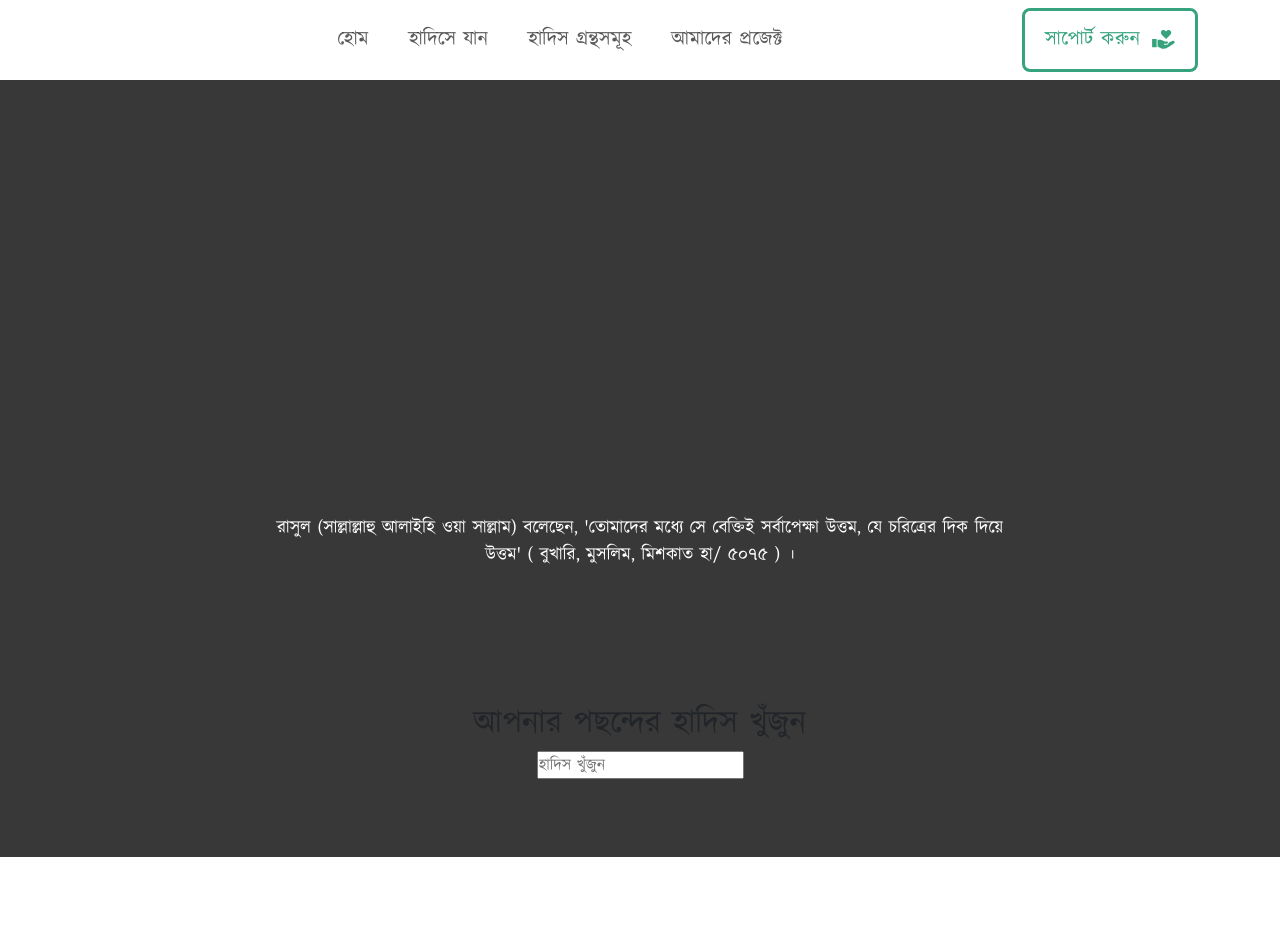
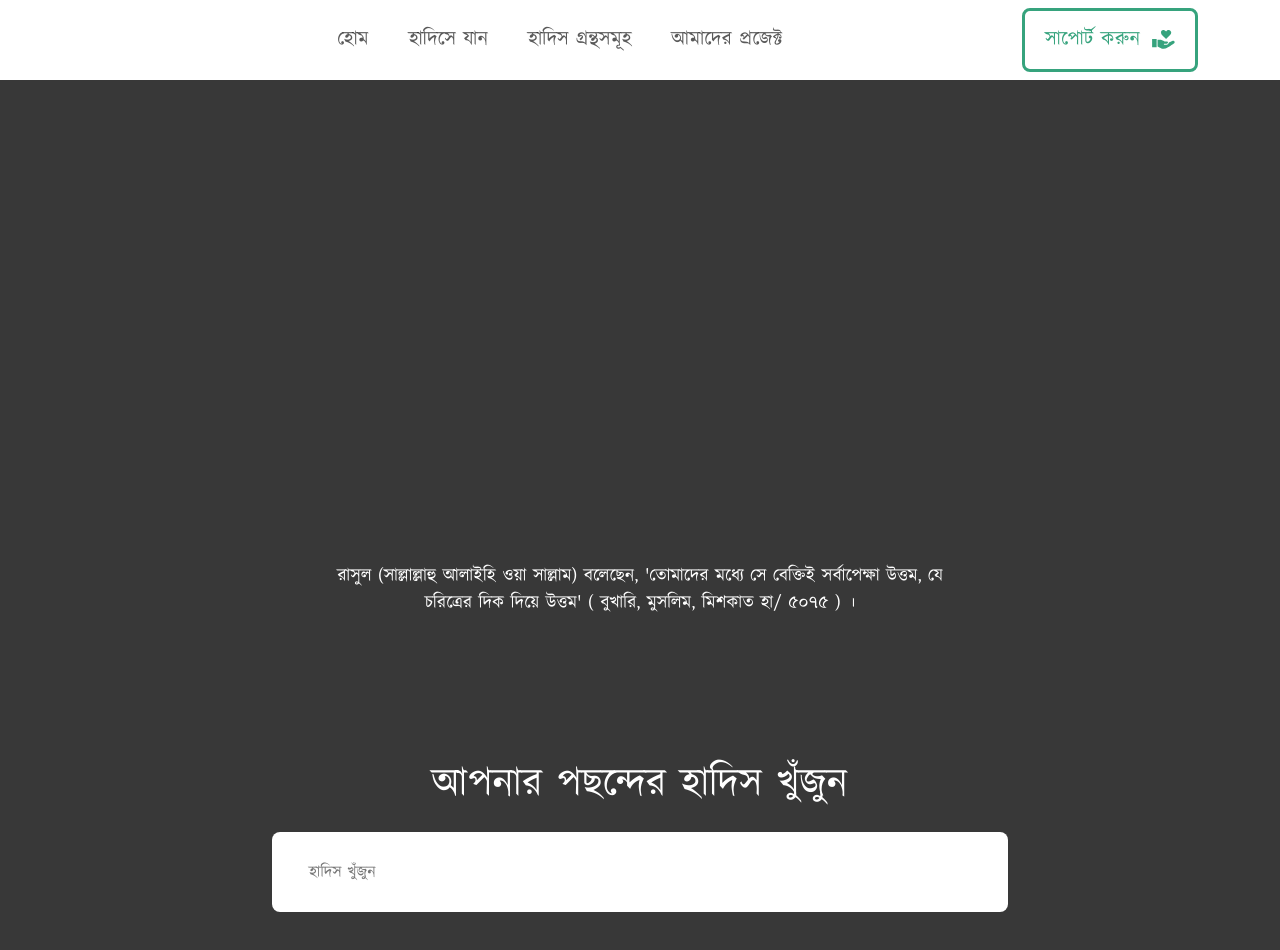
Before and after one commit to chayan999/Al-Hadis, a plain HTML site: page index.html in a window 1280 px wide. Before the commit the page ends 857 px from the top, so only its background shows below. Drawn offline with Linux system fonts and the light colour scheme.

Commit message:
push serchbar

```diff
--- a/css/style.css
+++ b/css/style.css
@@ -98,6 +98,29 @@ button{
     font-weight: 500;
     color:rgba(255, 255, 255, 1);
     margin-bottom: 137px;
+    width:613px;
+    text-align: center;
+}
+
+.banner-info h2{
+    font-size: 40px;
+    line-height:63px;
+    font-weight: 400;
+    color:rgba(255, 255, 255, 1);
+    margin-bottom: 16px;
+}
+
+.banner-form input{
+    width: 100%;
+    border-radius: 8px;
+    background: #fff;
+    padding:28px 0;
+    border: none;
+    outline: none;
+
+}
+.banner-form input::placeholder{
+    padding-left: 37px;
 }
 
 /* ========== BANNER SECTION END ======= */
--- a/index.html
+++ b/index.html
@@ -53,10 +53,10 @@
       <div class="row">
         <div class="col-lg-8  mx-auto">
           <div class="banner-info">
-            <h1 class="d-flex justify-content-center align-items-center">
+            <h1 class="">
               <img src="img/banner-img.svg" alt="">
             </h1>
-            <p>রাসুল (সাল্লাল্লাহু আলাইহি ওয়া সাল্লাম) বলেছেন, 'তোমাদের মধ্যে সে বেক্তিই সর্বাপেক্ষা উত্তম, যে চরিত্রের দিক দিয়ে উত্তম' ( বুখারি, মুসলিম, মিশকাত হা/ ৫০৭৫ ) ।</p>
+            <p class="mx-auto">রাসুল (সাল্লাল্লাহু আলাইহি ওয়া সাল্লাম) বলেছেন, 'তোমাদের মধ্যে সে বেক্তিই সর্বাপেক্ষা উত্তম, যে চরিত্রের দিক দিয়ে উত্তম' ( বুখারি, মুসলিম, মিশকাত হা/ ৫০৭৫ ) ।</p>
             <h2>আপনার পছন্দের হাদিস খুঁজুন</h2>
             <form action="" class="banner-form">
               <input type="search" placeholder="হাদিস খুঁজুন">
```
Also changed, not shown: img/input-filter.svg (added).
